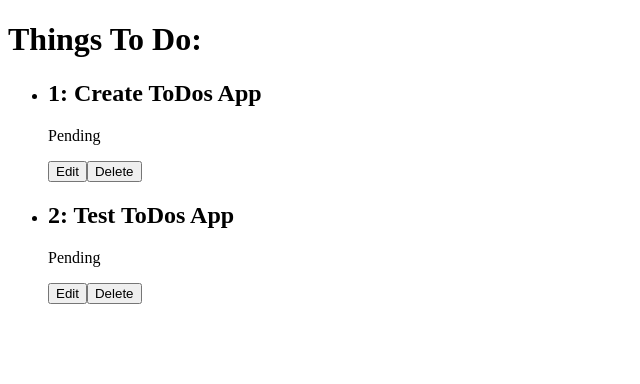
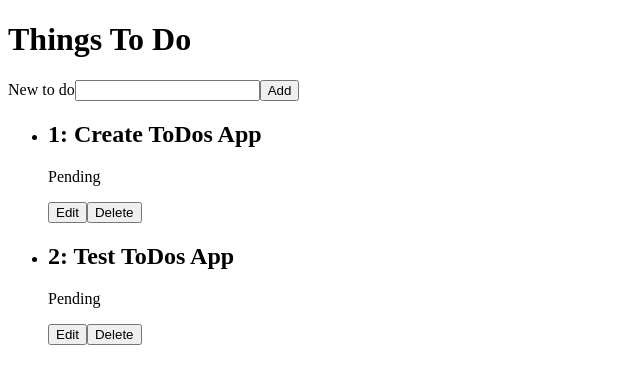
Before and after one commit to NatBernat/202204-w6ch1-bernat-arcusa-bis, a React (Create React App) app: page / in a window 1280 px wide. Shown: the top 384 px of the page, without its empty margins (0-640 px from the left). Built offline with nearby package versions, Linux system fonts and the light colour scheme.

Commit message:
Added working form component

```diff
--- a/src/App.js
+++ b/src/App.js
@@ -1,5 +1,6 @@
 import { useEffect } from "react";
 import { useDispatch } from "react-redux";
+import ToDoForm from "./components/ToDoForm/ToDoForm";
 import ToDosPage from "./components/ToDosPage/ToDosPage";
 import toDosList from "./data/data";
 import { loadToDosActionCreator } from "./redux/store/features/toDos/toDosSlice";
@@ -13,6 +14,8 @@ function App() {
 
   return (
     <div className="App">
+      <h1>Things To Do</h1>
+      <ToDoForm />
       <ToDosPage />
     </div>
   );
--- /dev/null
+++ b/src/components/ToDoForm/ToDoForm.js
@@ -0,0 +1,35 @@
+import { useState } from "react";
+import { useDispatch } from "react-redux";
+import { addNewToDoActionCreator } from "../../redux/store/features/toDos/toDosSlice";
+
+const ToDoForm = () => {
+  const [name, setName] = useState("");
+
+  const dispatch = useDispatch();
+
+  const changeName = (event) => {
+    setName(event.target.value);
+  };
+
+  const addToDoTask = (event) => {
+    event.preventDefault();
+    const newToDo = {
+      id: Date.now(),
+      name: name,
+      done: false,
+    };
+    dispatch(addNewToDoActionCreator(newToDo));
+  };
+
+  return (
+    <form autoComplete="off" onSubmit={addToDoTask}>
+      <label>
+        New to do
+        <input type="text" name="name" onChange={changeName} />
+      </label>
+      <input type="submit" value="Add" />
+    </form>
+  );
+};
+
+export default ToDoForm;
--- a/src/components/ToDosPage/ToDosPage.js
+++ b/src/components/ToDosPage/ToDosPage.js
@@ -4,14 +4,11 @@ import ToDo from "../ToDo/ToDo";
 const ToDosPage = () => {
   const toDos = useSelector((state) => state.toDos);
   return (
-    <>
-      <h1>Things To Do:</h1>
-      <ul>
-        {toDos.map((toDo) => (
-          <ToDo toDo={toDo} key={toDo.id} />
-        ))}
-      </ul>
-    </>
+    <ul>
+      {toDos.map((toDo) => (
+        <ToDo toDo={toDo} key={toDo.id} />
+      ))}
+    </ul>
   );
 };
 
--- a/src/redux/store/features/toDos/toDosSlice.js
+++ b/src/redux/store/features/toDos/toDosSlice.js
@@ -7,12 +7,14 @@ const toDosSlice = createSlice({
     loadToDos: (toDos, action) => [...action.payload],
     removeToDos: (toDos, action) =>
       toDos.filter((toDo) => toDo.id !== action.payload),
+    addNewToDo: (toDos, action) => [...toDos, action.payload],
   },
 });
 
 export const {
   loadToDos: loadToDosActionCreator,
   removeToDos: removeToDosActionCreator,
+  addNewToDo: addNewToDoActionCreator,
 } = toDosSlice.actions;
 
 export const toDosReducer = toDosSlice.reducer;
```
